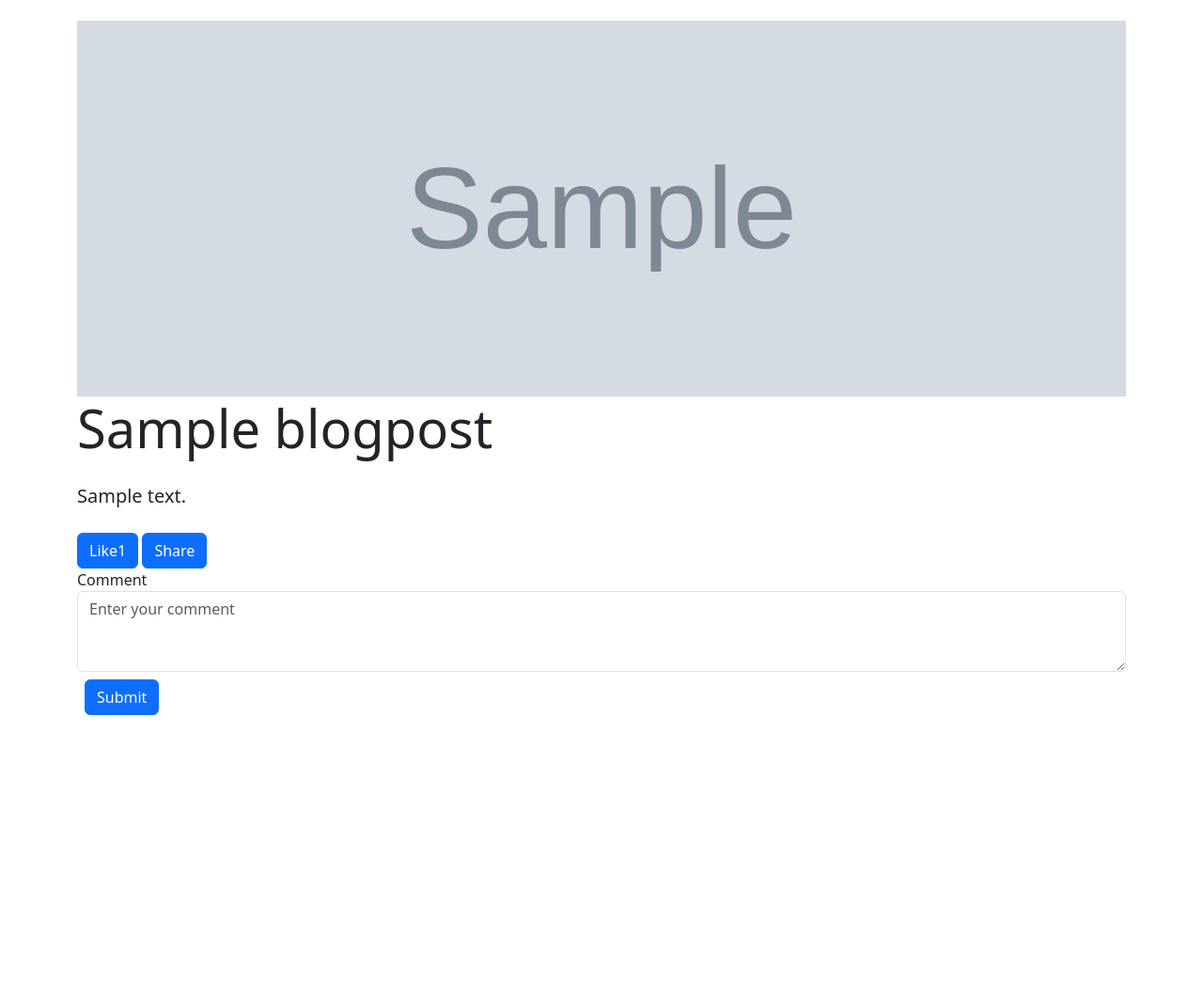
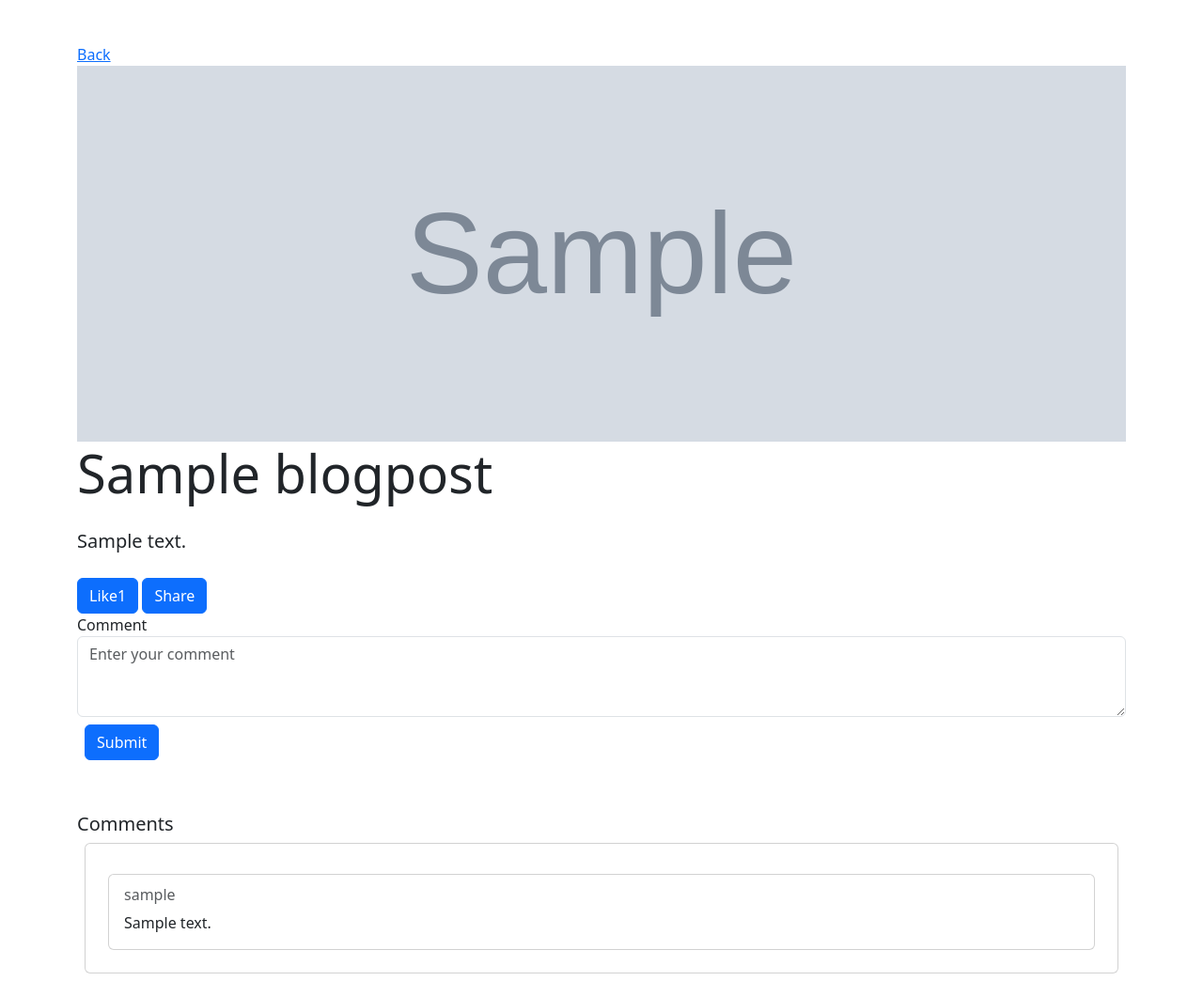
Before and after one commit to Ashish-More-Code/Blog-Website, a Django app: page /bdetailfromhome/1 in a window 1280 px wide. Shown: the part 74-1118 px from the top of the page at 94% size. Before the commit the page ends 835 px from the top, so only its background shows below. Run offline with Django 5.2, Linux system fonts and the light colour scheme; tables that the repository leaves empty hold one stand-in row (values such as "Sample post"); grey boxes marked "Sample" are stand-in pictures; some libraries are stand-ins or nearby versions.

Commit message:
Added the comments section below the posts

```diff
--- a/blogapp/models.py
+++ b/blogapp/models.py
@@ -19,3 +19,8 @@ class Like(models.Model):
 
     class Meta:
         unique_together = ('blogpost', 'user')
+
+class comments(models.Model):
+    uid=models.ForeignKey(User,on_delete=models.CASCADE,db_column='userid')
+    bid=models.ForeignKey(Blogpost,on_delete=models.CASCADE,db_column='blogid')
+    comment=models.TextField()
--- a/blogapp/urls.py
+++ b/blogapp/urls.py
@@ -18,6 +18,7 @@ urlpatterns = [
     path('bdetailfromhome/<bid>',views.bdetailshome),
     path('like/<bid>',views.like),
     path('category/<cat>',views.fetchCategory),
+    path('comment/<bid>',views.handleComment),
 
 
 ]
--- a/blogapp/views.py
+++ b/blogapp/views.py
@@ -4,7 +4,7 @@ from django.contrib.auth import authenticate,login,logout
 from django.http import HttpResponse
 from datetime import datetime
 from django.db.models import Count
-from blogapp.models import Blogpost,Like
+from blogapp.models import Blogpost,Like,comments
 
 # Create your views here.
 def home(request):
@@ -15,10 +15,33 @@ def home(request):
     context['trending'] = trending_posts
     return render(request,'index.html',context)
 
+def handleComment(request,bid):
+    if request.user.is_authenticated:
+        u=request.user.id
+        detailblogpost=Blogpost.objects.filter(id=bid)
+        comm=comments.objects.filter(bid=bid)
+        context={}
+        context['data']=detailblogpost
+        context['comments']=comm
+        if request.method=='POST':
+            uid=User.objects.filter(id=u)
+            blogpost = Blogpost.objects.get(id=bid)
+            comment=request.POST['comm']
+            u=comments.objects.create(uid=uid[0],bid=blogpost,comment=comment)
+            u.save()
+            return render(request,'bdetailfromhome.html',context)
+        else:
+            return render(request,'bdetailfromhome.html',context)
+    else:
+        return redirect('/login')
+
+
 def bdetailshome(request,bid):
     myblog=Blogpost.objects.filter(id=bid)
+    comm=comments.objects.filter(bid=bid)
     context={}
     context['data']=myblog
+    context['comments']=comm
     return render(request,'bdetailfromhome.html',context)
 
 def fetchCategory(request,cat):
--- a/template/bdetailfromhome.html
+++ b/template/bdetailfromhome.html
@@ -15,7 +15,11 @@
             <h1>Blog</h1>
         </header>
         {% for x in data %}
-
+        <div class="row mt-5">
+            <div class="col-12">
+                <a href="/">Back</a>
+            </div>
+        </div>
         <article class="post">
             <img src="{{x.pimage.url}}" class="img-fluid w-100" alt="Responsive image" style="height: 400px;">
             <h2 class="post-title display-4">{{x.title}}</h2>
@@ -27,17 +31,36 @@
                 <a href="/bdetailfromhome/{{x.id}}" class="btn btn-primary">Share</a>
 
             </div>
-            <form>
+            <form action="/comment/{{x.id}}" method="POST">
             <div class="form-group">
+                {% csrf_token %}
                 <label for="comment">Comment</label>
-                <textarea class="form-control" id="comment" rows="3" placeholder="Enter your comment"></textarea>
+                <textarea class="form-control" name="comm" id="comment" rows="3" placeholder="Enter your comment"></textarea>
               </div>
               <button type="submit" class="btn btn-primary m-2">Submit</button>
         </form>
         </article>
         {% endfor %}
     </div>
-
+    <div class="container mt-5 mb-2">
+        <h5 class="card-title">Comments</h5>
+        {% for x in comments %}
+        <div class="card m-2">
+            <div class="card-body">
+                <div id="comments-section">
+                    <!-- Example of a stored comment -->
+                    <div class="card mt-3 m-2">
+                        <div class="card-body">
+                            <h6 class="card-subtitle mb-2 text-muted">{{x.uid.username}}</h6>
+                            <p class="card-text">{{x.comment}}</p>
+                        </div>
+                    </div>
+                    <!-- Repeat the above block for each comment -->
+                </div>
+            </div>
+        </div>
+        {% endfor %}
+    </div>
 
     <script src="{% static 'js/bootstrap.min.js'%}"></script>
 </body>
```
